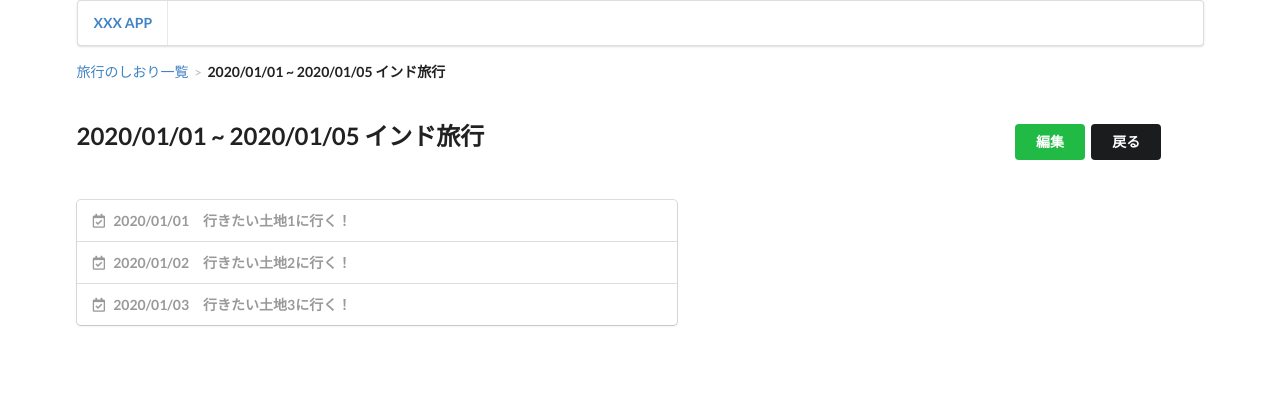
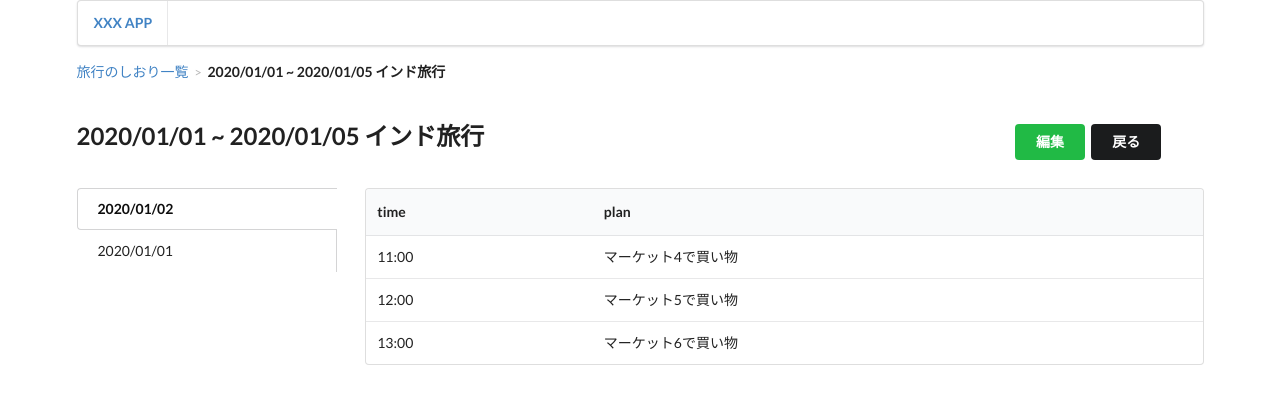
Before and after one commit to ytskmt14/django-sample, a Django app: page /detail in a window 1280 px wide. Shown: the top 404 px of the page. Run offline with Django 3.2, Linux system fonts and the light colour scheme; grey boxes labelled with a size stand in for pictures from a placeholder-image service; some libraries are stand-ins or nearby versions.

Commit message:
fix detail.html

```diff
--- a/bookmarkapp/views.py
+++ b/bookmarkapp/views.py
@@ -10,4 +10,52 @@ index = IndexView.as_view()
 class DetailView(TemplateView):
     template_name = "bookmarkapp/detail.html"
 
+    def get_context_data(self, **kwargs):
+        context = super(DetailView, self).get_context_data(**kwargs)
+        # サンプル用の固定データを詰める
+        # 日程の一覧
+        context['schedule_list'] = {
+          '2020/01/01', '2020/01/02',
+        }
+        # 予定の時間と概要を表す変数
+        context['plan_list'] = {
+          '1': {
+            'date': '2020/01/01',
+            'estimated_time': '11:00',
+            'name': 'マーケット1で買い物',
+            'todos': {
+              'どうしても買いたいお土産があるので買う。',
+              '予算は3000円',
+              '値下げ交渉をする。',
+              'もっと値下げ交渉をする。',
+            }
+          },
+          '2': {
+            'date': '2020/01/01',
+            'estimated_time': '12:00',
+            'name': 'マーケット2で買い物',
+          },
+          '3': {
+            'date': '2020/01/01',
+            'estimated_time': '13:00',
+            'name': 'マーケット3で買い物',
+          },
+          '4': {
+            'date': '2020/01/02',
+            'estimated_time': '11:00',
+            'name': 'マーケット4で買い物',
+          },
+          '5': {
+            'date': '2020/01/02',
+            'estimated_time': '12:00',
+            'name': 'マーケット5で買い物',
+          },
+          '6': {
+            'date': '2020/01/02',
+            'estimated_time': '13:00',
+            'name': 'マーケット6で買い物',
+          },
+        }
+        return context
+
 detail = DetailView.as_view()
--- a/static/css/style.css
+++ b/static/css/style.css
@@ -14,10 +14,6 @@
     background-color: rgba(0, 0, 0, 0.3);
 }
 
-.sub_detail:hover {
-    text-decoration: underline;
-}
-
 .sub_content {
     font-size: 1.2em;
     margin-bottom: 10px;
--- a/templates/base.html
+++ b/templates/base.html
@@ -15,8 +15,9 @@
   {### cssファイルの読み込みを行う ###}
   {### href属性で指定した書き方で、django-sample/static/css/style.cssを読みに行ける ###}
   {### style.cssの中でsemantic uiのcssファイルをimportしてるので、これだけでok ###}
-  <link rel="stylesheet" href="{% static 'css/style.css'%}" {### 各ページごとにcssを定義する場合もあるため、blockを用意 ###}
-    {% block extra_css %}{% endblock %} </head>
+  <link rel="stylesheet" href="{% static 'css/style.css'%}"
+  {### 各ページごとにcssを定義する場合もあるため、blockを用意 ###}
+  {% block extra_css %}{% endblock %} </head>
 
 <body>
   <div class="ui container">
--- a/templates/bookmarkapp/detail.html
+++ b/templates/bookmarkapp/detail.html
@@ -9,6 +9,7 @@
 
 {### ページごとのcssを定義 ###}
 {% block extra_css %}
+  <link rel="stylesheet" href="{% static 'css/calendar.min.css'%}"
 {% endblock  %}
 
 {### ページの内容を定義 ###}
@@ -33,87 +34,78 @@
       </div>
   </div>
   <!-- 日程 -->
-<div class="ui styled accordion" style="margin-top: 40px;">
-    {## {% for item in sub_object %} ##}
-    {% for _ in ''|center:3 %}
-    <div class="title">
-        <i class="calendar check outline icon"></i>
-        {## {% item.date %}　{% item.sub_title %} ##}
-        2020/01/0{{ forloop.counter }}　行きたい土地{{ forloop.counter }}に行く！
-        <!-- HP、地図、経路案内のリンクを設定していたらボタンを配置する -->
-    </div>
-    <div class="content">
-        {## {% for sub_item in sub_object %} ##}
-        {% for _ in ''|center:4 %}
-        <ul>
-            <!-- ユーザーが重要度を設定することができ（1：最重要、2：重要、3：普通）、それに応じてフォントを変更 -->
-            {## {% if sub_item.importance == 1 %}##}
-            {% if forloop.counter == 1 %}
-            <li class="sub_detail" style="color: red; font-weight: bold;">
-                {## {% elif sub_item.importance == 2 %}##}
-                {% elif forloop.counter == 2 %}
-            <li class="sub_detail" style="font-weight: bold;">
-                {% else %}
-            <li class="sub_detail">
-                {% endif %}
-                {## {% item.estimated_time %}　{% item.content %} ##}
-                1{{ forloop.counter }}:00　有名なマーケット{{ forloop.counter }}で買い物！
-            </li>
-        </ul>
+  <div class="ui grid">
+    <div class="four wide column">
+      <div class="ui vertical fluid tabular menu">
+        {% for schedule in schedule_list %}
+          <div class="{% if forloop.counter == 1 %} active {% endif %}item"
+            data-tab="item{{ forloop.counter }}">{{ schedule }}</div>
         {% endfor %}
       </div>
+    </div>
+    <div class="twelve wide stretched column">
+      {% for schedule in schedule_list %}
+        {# itemのタブコンテンツ #}
+        <div class="ui {% if forloop.counter == 1 %} active {% endif %}tab"
+          data-tab="item{{ forloop.counter }}">
+          <table class="ui unstackable table">
+            <thead>
+              <tr>
+                <th>time</th>
+                <th>plan</th>
+              </tr>
+            </thead>
+            <tbody>
+              {% for key, value in plan_list.items %}
+                {% if schedule == value.date %}
+                  <tr>
+                    <td>{{ value.estimated_time }}</td>
+                    <td class="modal{{ forloop.counter }}">{{ value.name }}</td>
+                  </tr>
+                {% endif %}
               {% endfor %}
+            </tbody>
+          </table>
+        </div>
+      {% endfor %}
+    </div>
+  </div>
+
   <!-- モーダル表示部分 -->
-    <div class="ui modal">
+  {% for index, plan in plan_list.items %}
+    <div class="ui modal modal{{ forloop.counter }}">
       <i class="close icon"></i>
       <div class="header">
-            {## {% sub_item.content %}##}
-            11:00　有名なマーケットで買い物！
-            {## {% if sub_item.hp_url is not None %} ##}
-            {## <a href="sub_object.hp_url" class="mini ui blue button position" role="button" style="position: absolute; right: 160px;"> ##}
-            <a href=" #" class="mini ui blue button position" id="detail_button" role="button"
-                style="position: absolute; right: 160px;">
-                HP
-            </a>
-            {## {% endif %} ##}
-            {## {% if sub_item.map_url is not None %} ##}
-            {## <a href="sub_object.map_url" class="mini ui teal button" id="detail_button" role="button" style="position: absolute; right: 90px;"> </a>##}
-            <a href="#" class="mini ui teal button" id="detail_button" role="button"
-                style="position: absolute; right: 90px;">
-                地図
-            </a>
-            {## {% endif %} ##}
-            {## {% if sub_item.root_url is not None %} ##}
-            {## <a href="sub_object.root_url" class="mini ui grey button" id="detail_button" role="button" style="position: absolute; right: 20px;"> </a>##}
-            <a href="#" class="mini ui grey button" id="detail_button" role="button"
-                style="position: absolute; right: 20px;">
-                経路
-            </a>
-            {## {% endif %} ##}
+        {{ plan.estimated_time }} {{ plan.name }}
       </div>
       <div class="image content">
           <div class="ui small image">
               <img src="https://placehold.jp/200x200.png">
           </div>
           <div class="description">
-                <li class="sub_content">どうしても買いたいお土産があるので買う。</li>
-                <li class="sub_content">予算は3000円</li>
-                <li class="sub_content">値下げ交渉をする。</li>
-                <li class="sub_content">もっと値下げ交渉をする。</li>
+            {% for todo in plan.todos %}
+              <li class="sub_content"> {{todo }}</li>
+            {% empty %}
+              まだやりたいことが登録されていません。
+            {% endfor %}
           </div>
       </div>
     </div>
-</div>
+  {% endfor %}
 {% endblock %}
 
 {### ページごとのjsを定義 ###}
 {% block extra_js %}
-<script type="text/javascript">
+  <script>
+    $('.accordion-title').click(function(){
+      $('.ui.accordion').accordion();
+    });
+    {% for plan in plan_list %}
+      $('.modal{{ forloop.counter }}').click(function () {
+          $('.ui.modal{{ forloop.counter }}').modal('show');
+      });
+    {% endfor %}
 
-    $(".ui.accordion").accordion();
-
-    $(".sub_detail").click(function () {
-        $('.ui.modal').modal('show');
-    });
+    $('.tabular.menu .item').tab();
   </script>
-{% endblock  %}
+{% endblock %}
```
Lines whose indentation alone changed are shown as unchanged.
